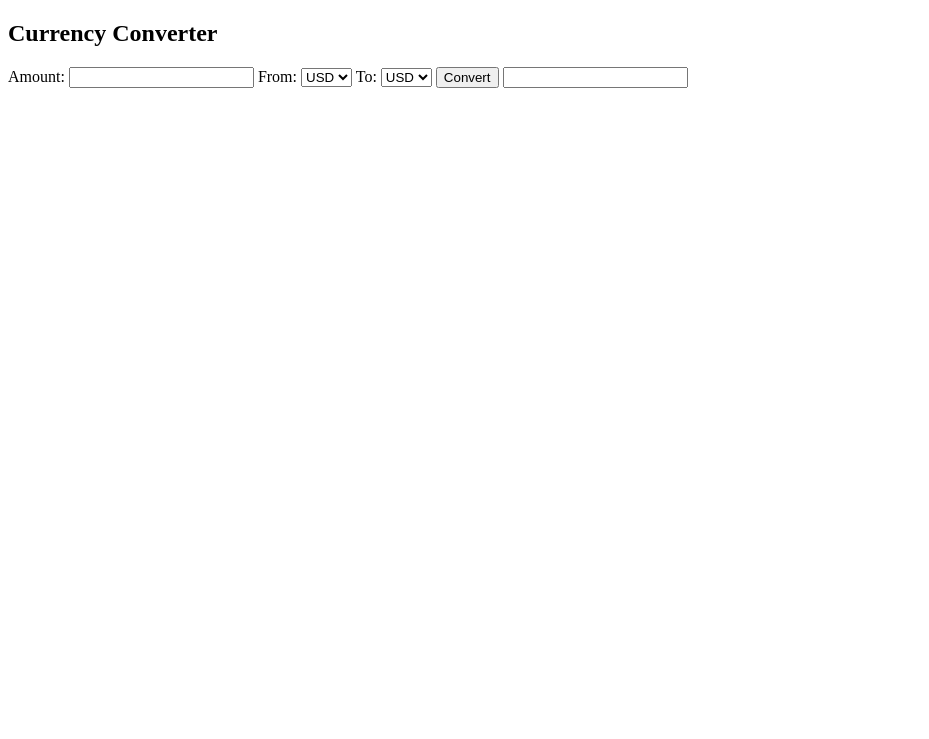
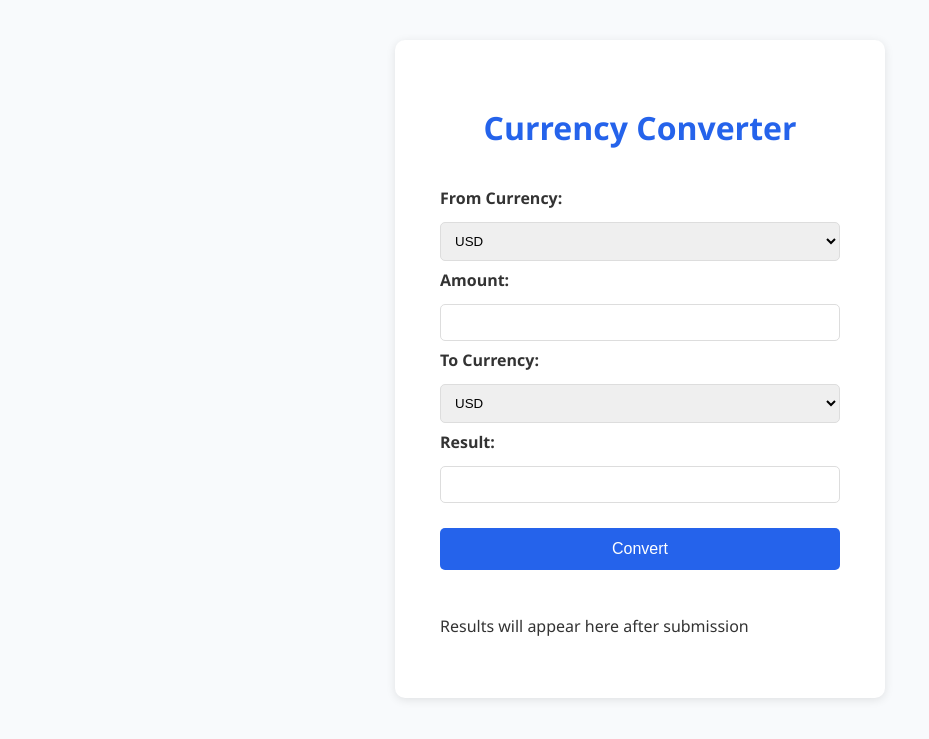
Before and after one commit to EduKav1813/django-currency-converter, a Django app: page / in a window 1280 px wide. Shown: the top 739 px of the page, without its empty margins (0-929 px from the left). Run offline with Django 5.2, Linux system fonts and the light colour scheme.

Commit message:
Prettify the frontend
Signed-off-by: Eduard Kaverinskyi <eduard.kaverinskyi@gmail.com>

```diff
--- a/currencyconverter/currencyconverter/templates/index.html
+++ b/currencyconverter/currencyconverter/templates/index.html
@@ -1,32 +1,124 @@
 <!DOCTYPE html>
 <html lang="en">
   <head>
-    <meta charset="UTF-8">
-    <meta name="viewport" content="width=device-width, initial-scale=1.0">
+    <meta charset="UTF-8" />
+    <meta name="viewport" content="width=device-width, initial-scale=1.0" />
     <title>Currency Converter</title>
+    <style>
+      :root {
+        --primary-color: #2563eb;
+        --hover-color: #1e40af;
+        --background-color: #f8fafc;
+        --text-color: #333;
+      }
+
+      body {
+        font-family: 'Segoe UI', Tahoma, Geneva, Verdana, sans-serif;
+        margin: 20px auto;
+        padding: 20px;
+        background-color: var(--background-color);
+        color: var(--text-color);
+      }
+
+      .container {
+        max-width: 400px;
+        margin: 0 auto;
+        background-color: white;
+        padding: 45px;
+        border-radius: 10px;
+        box-shadow: 0 2px 10px rgba(0, 0, 0, 0.1);
+      }
+
+      h1 {
+        text-align: center;
+        margin-bottom: 30px;
+        color: var(--primary-color) !important;
+      }
+
+      .form-group {
+        margin-bottom: 20px;
+        grid-column: span 2 / -1;
+        gap: 30px;
+      }
+
+      label {
+        display: block;
+        margin-bottom: 5px;
+        font-weight: bold;
+        padding: 8px 0px;
+      }
+
+      input,
+      select {
+        width: 100%;
+        padding: 10px;
+        border: 1px solid #ddd;
+        border-radius: 5px;
+        box-sizing: border-box;
+      }
+
+      button {
+        background-color: var(--primary-color);
+        color: white;
+        padding: 12px 30px;
+        border: none;
+        border-radius: 5px;
+        cursor: pointer;
+        width: 100%;
+        font-size: 16px;
+        margin: 25px 0px;
+      }
+
+      button:hover {
+        background-color: var(--hover-color);
+      }
+
+      .error-messages {
+        margin-top: 20px;
+        display: none;
+      }
+
+      .error-message {
+        margin-bottom: 15px;
+        padding: 10px 20px;
+        border-radius: 5px;
+        font-weight: bold;
+      }
+    </style>
   </head>
   <body>
-    <h2>Currency Converter</h2>
+    <div class="container">
+      <h1>Currency Converter</h1>
+
+      <form id="currencyConverter" class="form-group">
+        <div class="error-messages">
+          <p class="error-message"></p>
+          <p class="error-message"></p>
+        </div>
+
+        <label for="currency-from">From Currency:</label>
+        <select id="currency-from" name="currency_from" class="form-control"></select>
 
         <label for="amount">Amount:</label>
-    <input type="number" id="amount" min="0" step="any">
+        <input type="number" step="0.01" min="0.00" id="amount" name="amount" class="form-control" />
 
-    <label for="from_currency">From:</label>
-    <select id="from_currency"></select>
+        <label for="currency-to">To Currency:</label>
+        <select id="currency-to" name="currency_to" class="form-control"></select>
 
-    <label for="to_currency">To:</label>
-    <select id="to_currency"></select>
+        <label for="result">Result:</label>
+        <input type="number" step="0.01" id="result" name="result" class="form-control" />
 
-    <button onclick="convertCurrency()">Convert</button>
+        <button>Convert</button>
+      </form>
 
-    <input type="text" id="result" readonly>
-
+      <p>Results will appear here after submission</p>
+    </div>
     <script>
         const currencies = {{ currencies|safe }};
 
        function populateDropdowns() {
-            const fromDropdown = document.getElementById("from_currency");
-            const toDropdown = document.getElementById("to_currency");
+           const fromDropdown = document.getElementById("currency-from");
+           const toDropdown = document.getElementById("currency-to");
 
            currencies.forEach(currency => {
                let option1 = new Option(currency, currency);
@@ -37,10 +129,9 @@
        }
 
         function convertCurrency() {
-            const from = document.getElementById("from_currency").value;
-            const to = document.getElementById("to_currency").value;
+            const from = document.getElementById("currency-from").value;
+            const to = document.getElementById("currency-to").value;
             const amount = document.getElementById("amount").value;
-
             fetch("/convert/", {
             method: "POST",
             headers: {
@@ -55,7 +146,14 @@
         .catch(error => console.error("Error:", error));
         }
 
-        document.addEventListener("DOMContentLoaded", populateDropdowns);
+    document.addEventListener("DOMContentLoaded", (event) => {
+        populateDropdowns()
+        document.getElementById("currencyConverter").addEventListener("submit", function(e) {
+            e.preventDefault() // Cancel the default action
+            convertCurrency();
+        });
+    });
+
     </script>
   </body>
 </html>
```
Lines whose indentation alone changed are shown as unchanged.
